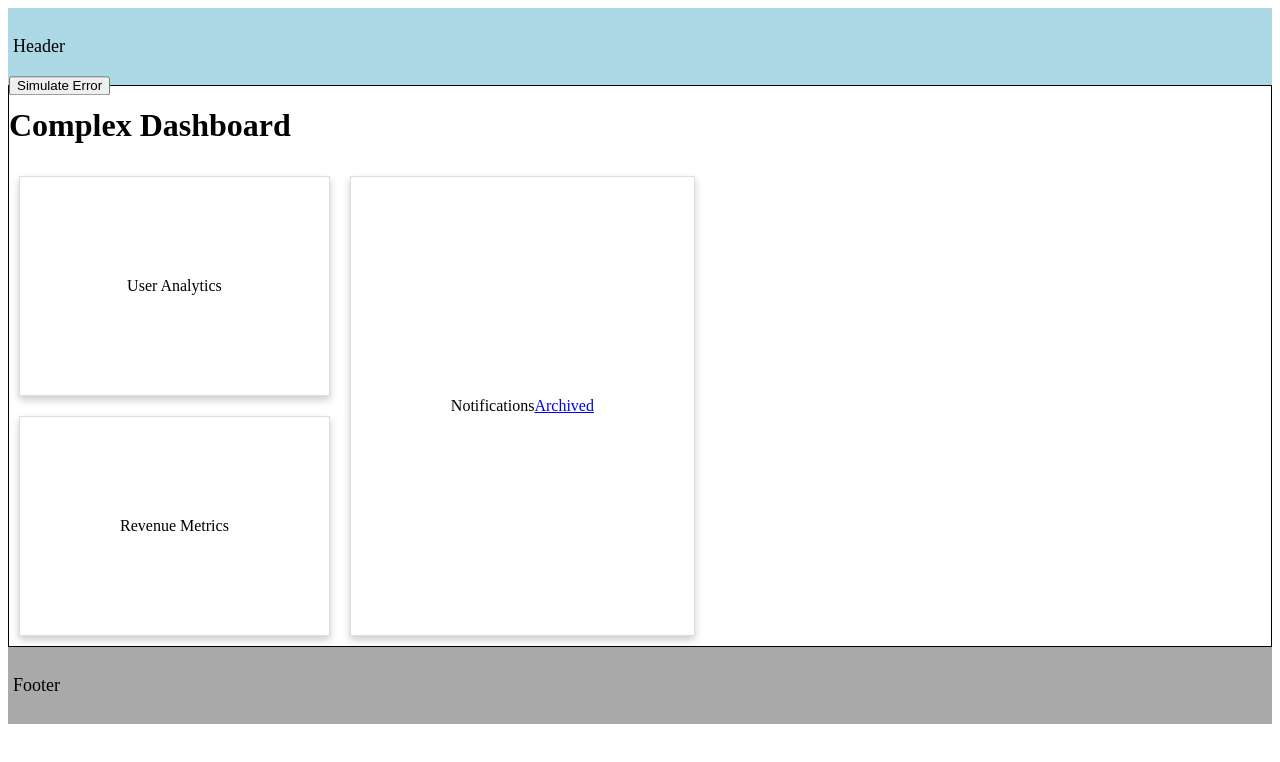
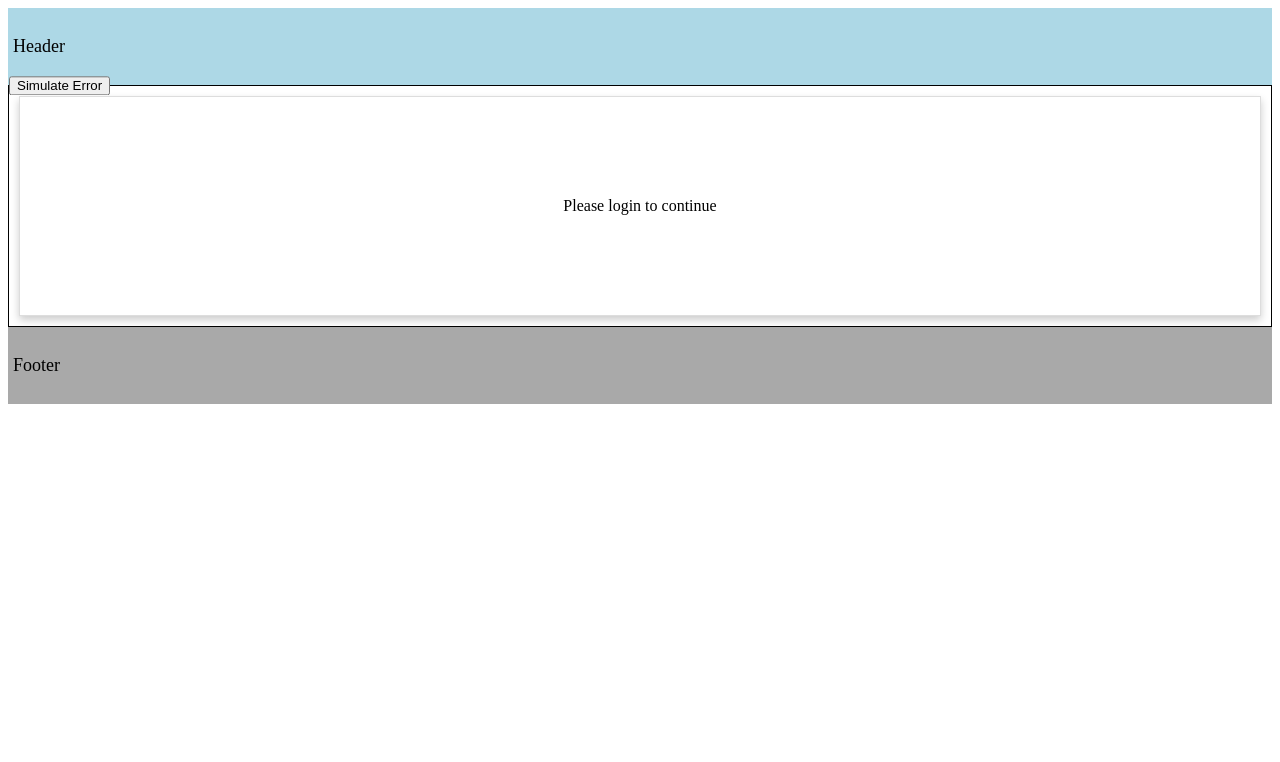
Before and after one commit to akashdeep023/Next-Coding, a Next.js app in the folder 02_routing/: page /complex-dashboard in a window 1280 px wide. Shown: the top 762 px of the page. Built offline with nearby package versions, Linux system fonts and the light colour scheme.

Commit message:
Conditional Routes Complete and Update .md file

```diff
--- /dev/null
+++ b/02_routing/src/app/complex-dashboard/@login/page.tsx
@@ -0,0 +1,5 @@
+import Card from "@/components/card";
+
+export default function LoginSlot() {
+	return <Card>Please login to continue</Card>;
+}
--- a/02_routing/src/app/complex-dashboard/layout.tsx
+++ b/02_routing/src/app/complex-dashboard/layout.tsx
@@ -1,17 +1,22 @@
 // Automatically passed in props to the layout component, no imports are needed
+
+import React from "react";
 
 export default function ComplexDashboardLayout({
 	children,
 	users,
 	revenue,
 	notifications,
+	login,
 }: {
 	children: React.ReactNode;
 	users: React.ReactNode;
 	revenue: React.ReactNode;
 	notifications: React.ReactNode;
+	login: React.ReactNode;
 }) {
-	return (
+	const isLoggedIn = false; // Replace with actual authentication logic
+	return isLoggedIn ? (
 		<div>
 			<div>{children}</div>
 			<div style={{ display: "flex" }}>
@@ -29,6 +34,8 @@
 				</div>
 			</div>
 		</div>
+	) : (
+		login
 	);
 }
 // Any file have errors ya loading then show specific components show error ya loading.
```
Also changed, not shown: 1 other file (tests, documents, lock files or other folders).
